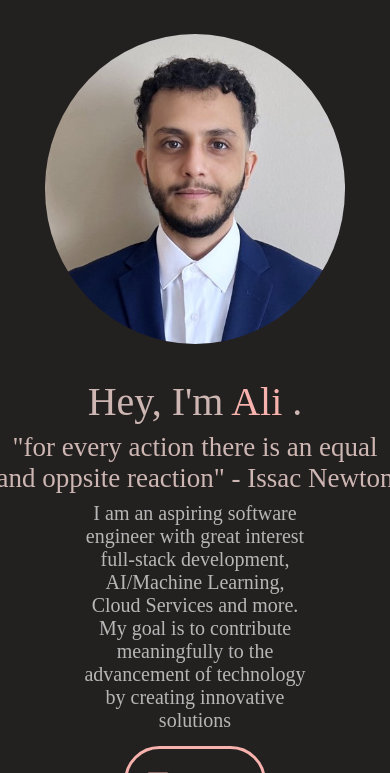
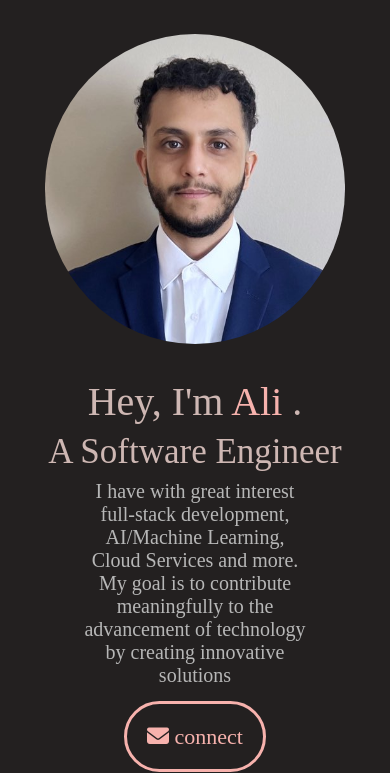
Before and after one commit to alisaeed10/Portfolio-Website, a plain HTML site: page index.html in a window 390 px wide. Shown: the part 71-844 px from the top of the page. Drawn offline with Linux system fonts and the light colour scheme.

Commit message:
update the subheader

```diff
--- a/index.html
+++ b/index.html
@@ -52,10 +52,10 @@
       </div>
 
       <div class="subHeader">
-        "for every action there is an equal and oppsite reaction" - Issac Newton
+        A Software Engineer
       </div>
       <div class="bio">
-        I am an aspiring software engineer with great interest full-stack development, AI/Machine Learning, Cloud Services and more. My goal is to contribute meaningfully to the advancement of technology by creating innovative solutions
+        I have with great interest full-stack development, AI/Machine Learning, Cloud Services and more. My goal is to contribute meaningfully to the advancement of technology by creating innovative solutions
       </div>
       <div class="connect">
         <a href="mailto: asaee2@uic.edu"><i class="fa fa-solid fa-envelope"></i>  connect</a>
--- a/styles.css
+++ b/styles.css
@@ -84,13 +84,13 @@ a:hover{
     color: #CEB7B3;
     text-align: center;
     padding: 1%;
-    font-size: 37px;
+    font-size: 70px;
 }
 
 #intro .bio{
     color: #B7B7B7;
     text-align: center;
-    width: 40%;
+    width: 30%;
     font-size: 25px;
     padding-bottom: 2%;
 
@@ -344,7 +344,7 @@ a:hover{
 @media(max-width: 1800px){
     #intro .subHeader{
         padding: 2%;
-        font-size: 34px;
+        font-size: 70px;
         width: 800px;
     }
     #intro .bio{
@@ -424,7 +424,7 @@ a:hover{
         color: #CEB7B3;
         text-align: center;
         padding: 2%;
-        font-size: 34px;
+        font-size: 50px;
         width: 700px;
     }
     #intro .bio{
@@ -549,7 +549,7 @@ a:hover{
         color: #CEB7B3;
         text-align: center;
         padding: 2%;
-        font-size: 27px;
+        font-size: 40px;
         width: 500px;
     }
     #intro .bio{
@@ -674,7 +674,7 @@ a:hover{
         color: #CEB7B3;
         text-align: center;
         padding: 2%;
-        font-size: 27px;
+        font-size: 35px;
         width: 400px;
     }
     #intro .bio{
```
